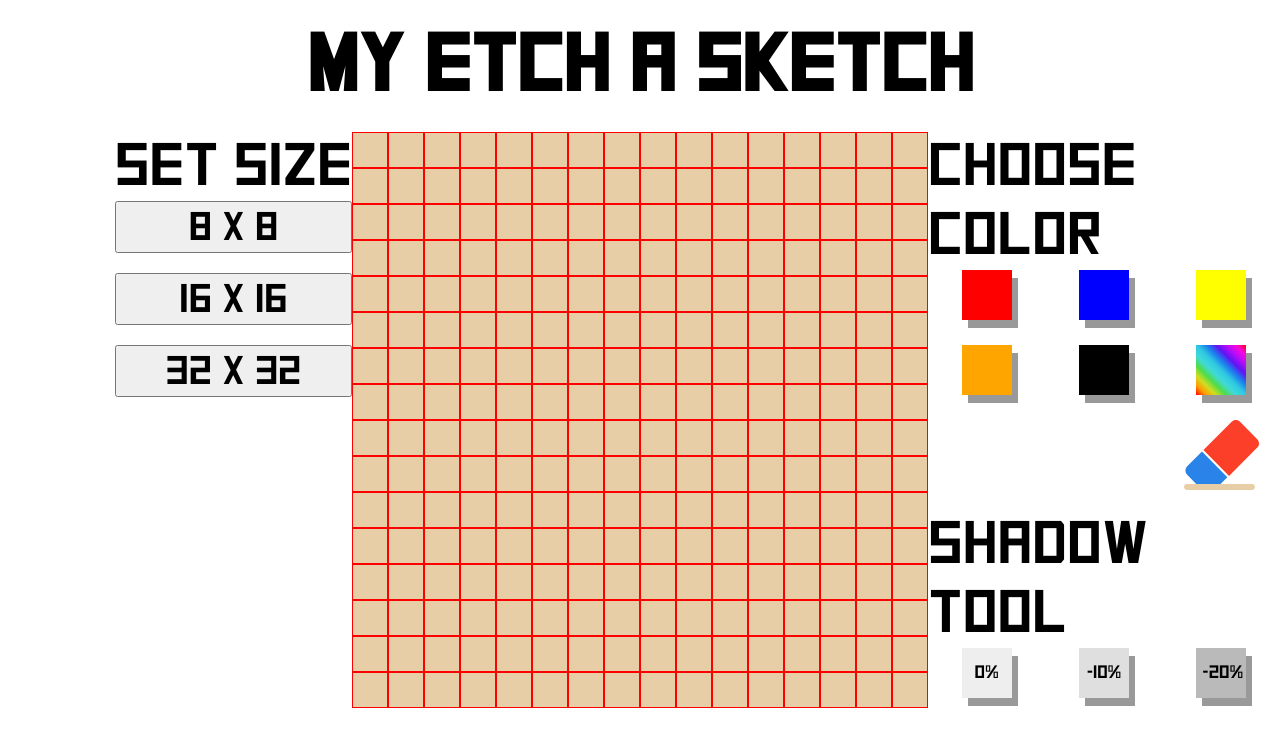
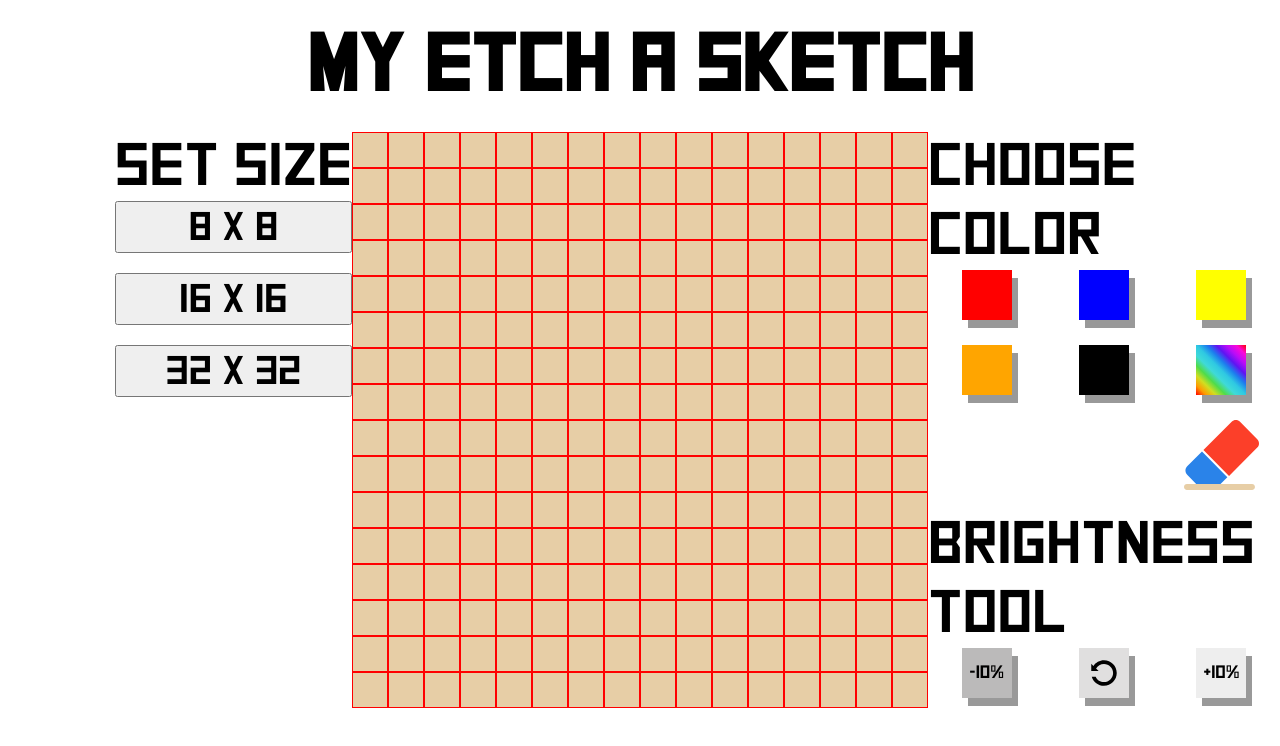
Before and after one commit to patrickfeeney03/etch-a-sketch, a plain HTML site: page index.html in a window 1280 px wide. Drawn offline with Linux system fonts and the light colour scheme.

Commit message:
Change shadow tool to brightness tool

```diff
--- a/gridScript.js
+++ b/gridScript.js
@@ -93,6 +93,7 @@ function handler(e) {
   makeDarkerByPercentage(0.1, elem);
 }
 function makeDarkerByPercentage(event) {
+  event.preventDefault();
   let divElement = event.currentTarget;
   let intChange = +divElement.change;
 
--- a/index.html
+++ b/index.html
@@ -48,11 +48,11 @@
         </div>
       </div>
       <div id="right-sub-col2">
-        <p class="small-title" id="shadow-title">Shadow Tool</p>
+        <p class="small-title" id="shadow-title">Brightness Tool</p>
         <div id="shadow-buttons-container">
-          <button class="shadow-button" id="button-0" data-brightnessChange="0">0%</button>
-          <button class="shadow-button" id="button-10" data-brightnessChange="-0.1">-10%</button>
-          <button class="shadow-button" id="button-20" data-brightnessChange="-0.2">-20%</button>
+          <button class="shadow-button" id="button-minus-10" data-brightnessChange="-0.1">-10%</button>
+          <button class="shadow-button" id="button-reset" data-brightnessChange=""></button>
+          <button class="shadow-button" id="button-plus-10" data-brightnessChange="0.1">+10%</button>
         </div>
       </div>
     </div>
--- a/style.css
+++ b/style.css
@@ -209,14 +209,20 @@ body {
   transform: translateY(4px);
 }
 
-#button-0 {
+#button-minus-10 {
+
+  background-color: #bbbaba;
+}
+
+#button-reset {
+  background-color: #e0dfdf;
+  background-image: url(./assets/reset.svg);
+  background-size: 26px;
+  background-repeat: no-repeat;
+  background-position: center;
+
+}
+
+#button-plus-10 {
   background-color: #eeeeee;
 }
-
-#button-10 {
-  background-color: #e0dfdf;
-}
-
-#button-20 {
-  background-color: #bbbaba;
-}
```
Also changed, not shown: assets/reset.svg (added).
